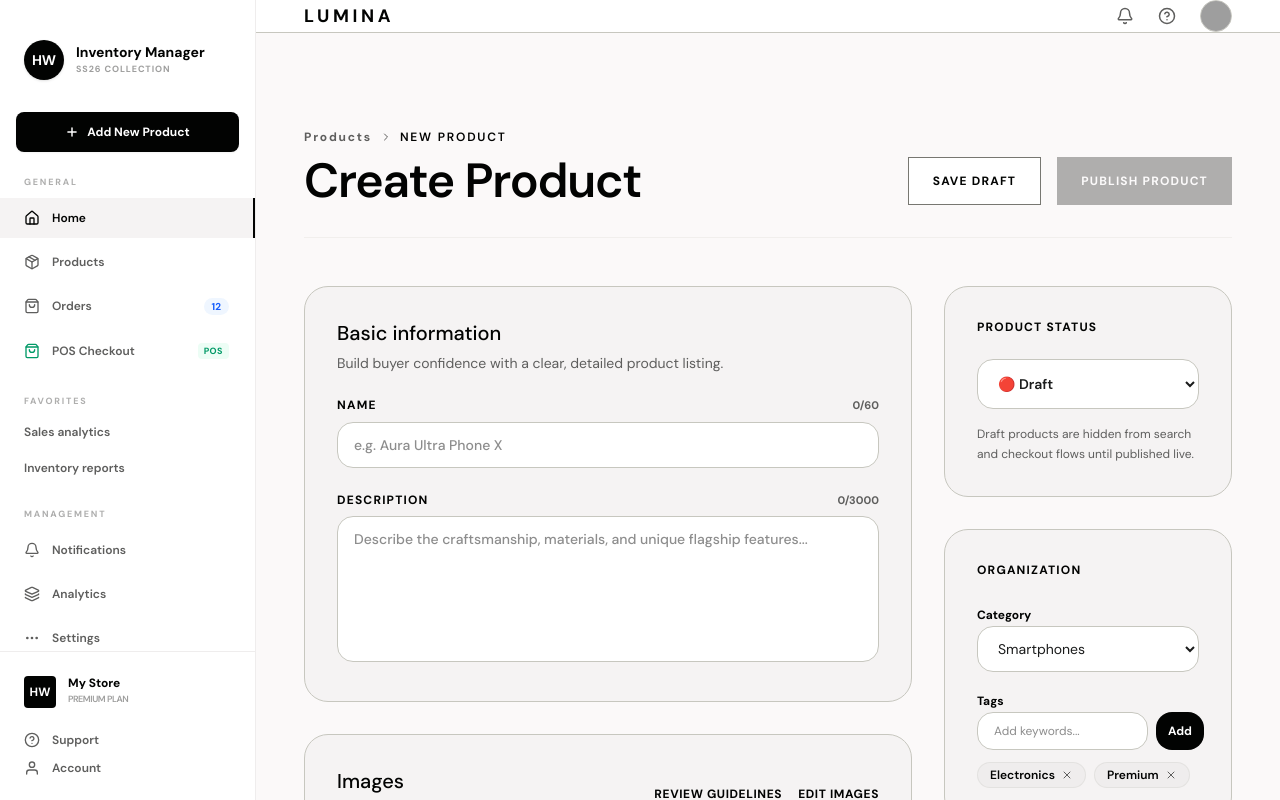
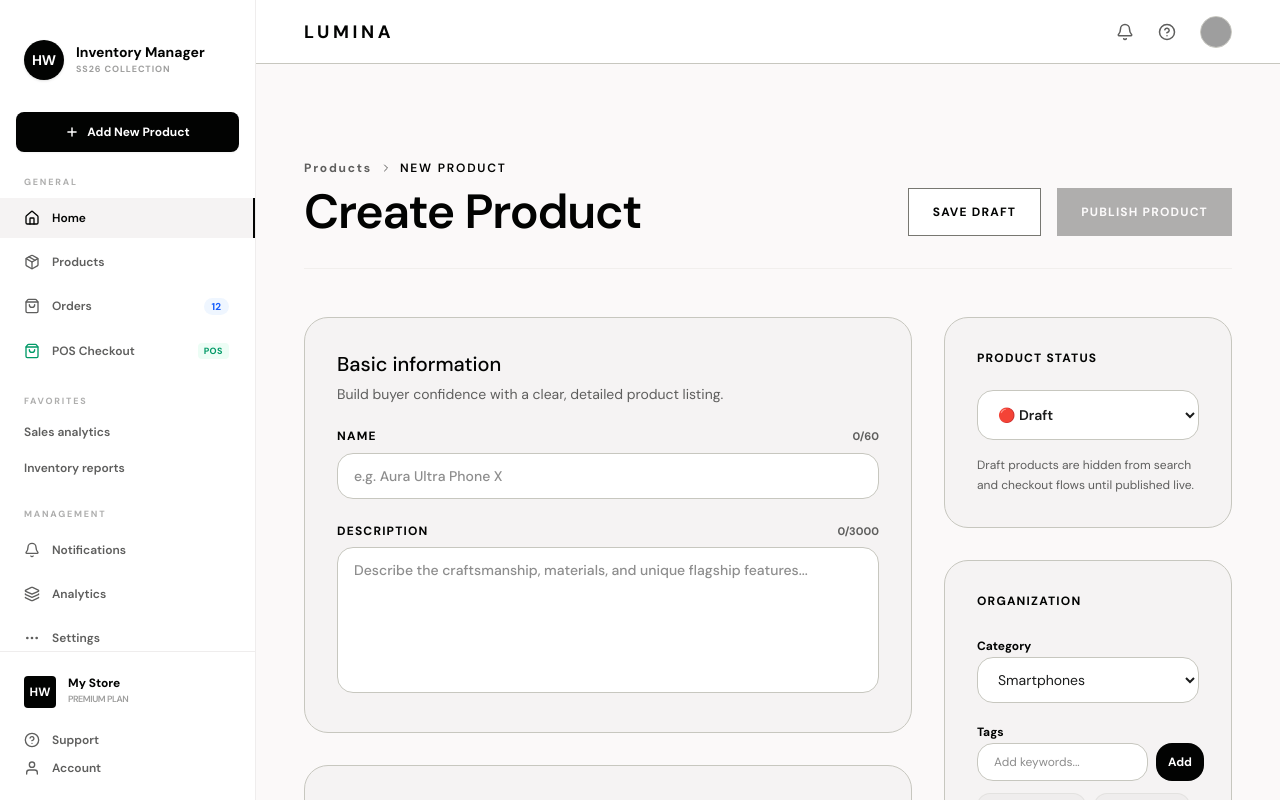
Before and after one commit to wwwredeem2580-blip/new_zenvy, a Next.js app in the folder client/: page /dashboard in a window 1280 px wide. Both pictures are taken after a click on the button "Add New Product". Built offline with nearby package versions, Linux system fonts and the light colour scheme; grey boxes are pictures that could not be loaded.

Commit message:
major-ref(client): product creation page v2

```diff
--- a/client/src/components/NewProductScreen.tsx
+++ b/client/src/components/NewProductScreen.tsx
@@ -232,7 +232,7 @@ export default function NewProductScreen({
     <div className="flex-1 bg-[#fbf9f9] overflow-y-auto relative h-full flex flex-col font-sans text-[#1b1c1c]">
 
       {/* breadcrumbs header */}
-      <header className="sticky top-0 z-40 bg-white flex justify-between items-center w-full px-6 md:px-12 h-16 border-b border-[#c7c7bf]">
+      <header className="sticky top-0 z-40 bg-white flex justify-between items-center w-full px-6 py-4 md:px-12 h-[64px] border-b border-[#c7c7bf]">
         <div className="flex items-center gap-4">
           <span className="font-bold text-lg tracking-[0.2em] text-[#020302]">LUMINA</span>
         </div>
```
